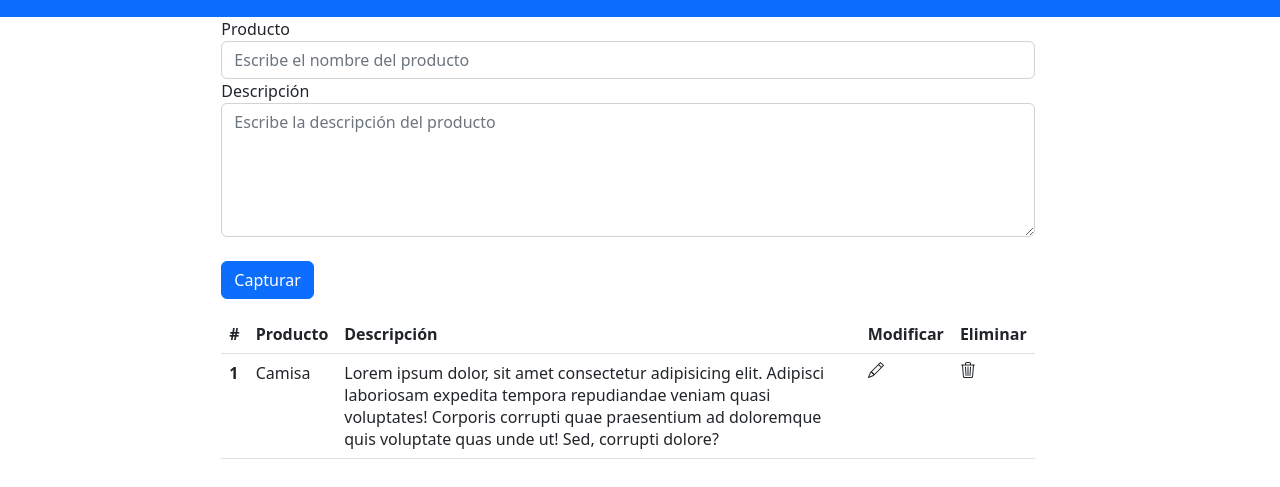
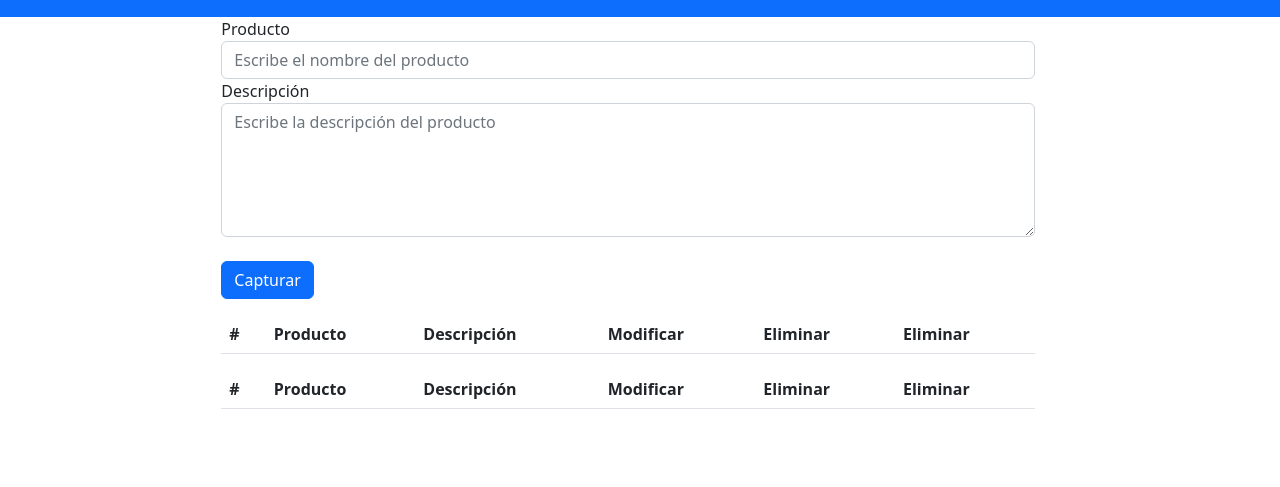
Before and after one commit to Salvador72Ucamp/Proyecto-2-Aplicacion-CRUD, a plain HTML site: page index.html in a window 1280 px wide. Shown: the part 87-574 px from the top of the page. Drawn offline with nearby package versions, Linux system fonts and the light colour scheme.

Commit message:
Se agrega el metodo de generaContenido el cual procesara de forma dinamica los datos guardados

```diff
--- a/index.html
+++ b/index.html
@@ -49,7 +49,7 @@
 
             </div>
 
-            <div class="col-8" style="text-align: center;" id="tablaContenido">
+            <div class="col-8 table-responsive" style="text-align: center;" id="tablaContenido">
 
             </div>
 
--- a/index.js
+++ b/index.js
@@ -37,6 +37,7 @@ function buttonCapturar(){
 function actualizaTabla()
 {
     let contHTML = "";
+    document.getElementById('tablaContenido').innerHTML = contHTML;
 
     contHTML = creaTablaDinamica(contHTML);
 
@@ -53,11 +54,27 @@ function creaTablaDinamica(cadenaHTML)
         <th scope='col'>Descripción</th>\
         <th scope='col'>Modificar</th>\
         <th scope='col'>Eliminar</th>\
+        <th scope='col'>Eliminar</th>\
       </tr>\
     </thead>\
-    <tbody>\
-        <div>\
-            <tr>\
+    <tbody>";
+
+    cadenaHTML += generaContenido(cadenaHTML);
+
+    cadenaHTML += "</tbody>\
+                </table>";
+
+
+  return cadenaHTML;
+}
+
+
+function generaContenido(cadenaHTML)
+{
+
+    for(i=0; i < localStorage.length; i++)
+    {
+        cadenaHTML += " <tr>\
         <th id='rowValue0' scope='row'>1</th>\
         <td>Camisa</td>\
         <td>Lorem ipsum dolor, sit amet consectetur adipisicing elit. Adipisci laboriosam expedita tempora repudiandae veniam quasi voluptates! Corporis corrupti quae praesentium ad doloremque quis voluptate quas unde ut! Sed, corrupti dolore?</td>\
@@ -71,14 +88,14 @@ function creaTablaDinamica(cadenaHTML)
                 <path d='M6.5 1h3a.5.5 0 0 1 .5.5v1H6v-1a.5.5 0 0 1 .5-.5ZM11 2.5v-1A1.5 1.5 0 0 0 9.5 0h-3A1.5 1.5 0 0 0 5 1.5v1H2.506a.58.58 0 0 0-.01 0H1.5a.5.5 0 0 0 0 1h.538l.853 10.66A2 2 0 0 0 4.885 16h6.23a2 2 0 0 0 1.994-1.84l.853-10.66h.538a.5.5 0 0 0 0-1h-.995a.59.59 0 0 0-.01 0H11Zm1.958 1-.846 10.58a1 1 0 0 1-.997.92h-6.23a1 1 0 0 1-.997-.92L3.042 3.5h9.916Zm-7.487 1a.5.5 0 0 1 .528.47l.5 8.5a.5.5 0 0 1-.998.06L5 5.03a.5.5 0 0 1 .47-.53Zm5.058 0a.5.5 0 0 1 .47.53l-.5 8.5a.5.5 0 1 1-.998-.06l.5-8.5a.5.5 0 0 1 .528-.47ZM8 4.5a.5.5 0 0 1 .5.5v8.5a.5.5 0 0 1-1 0V5a.5.5 0 0 1 .5-.5Z'/>\
             </svg>\
         </td>\
-            </tr>\
-        </div>\
-    </tbody>\
-  </table>"
+        <td><button class='btn btn-danger'><svg id='eliminar0' xmlns='http://www.w3.org/2000/svg' width='16' height='16' fill='currentColor' class='bi bi-trash3' viewBox='0 0 16 16'>\
+        <path d='M6.5 1h3a.5.5 0 0 1 .5.5v1H6v-1a.5.5 0 0 1 .5-.5ZM11 2.5v-1A1.5 1.5 0 0 0 9.5 0h-3A1.5 1.5 0 0 0 5 1.5v1H2.506a.58.58 0 0 0-.01 0H1.5a.5.5 0 0 0 0 1h.538l.853 10.66A2 2 0 0 0 4.885 16h6.23a2 2 0 0 0 1.994-1.84l.853-10.66h.538a.5.5 0 0 0 0-1h-.995a.59.59 0 0 0-.01 0H11Zm1.958 1-.846 10.58a1 1 0 0 1-.997.92h-6.23a1 1 0 0 1-.997-.92L3.042 3.5h9.916Zm-7.487 1a.5.5 0 0 1 .528.47l.5 8.5a.5.5 0 0 1-.998.06L5 5.03a.5.5 0 0 1 .47-.53Zm5.058 0a.5.5 0 0 1 .47.53l-.5 8.5a.5.5 0 1 1-.998-.06l.5-8.5a.5.5 0 0 1 .528-.47ZM8 4.5a.5.5 0 0 1 .5.5v8.5a.5.5 0 0 1-1 0V5a.5.5 0 0 1 .5-.5Z'/>\
+        </svg>\</button></td>\
+    </tr>"
+    }
 
     return cadenaHTML;
 }
 
 
-
 window.onload(actualizaTabla())
```
Lines whose indentation alone changed are shown as unchanged.
